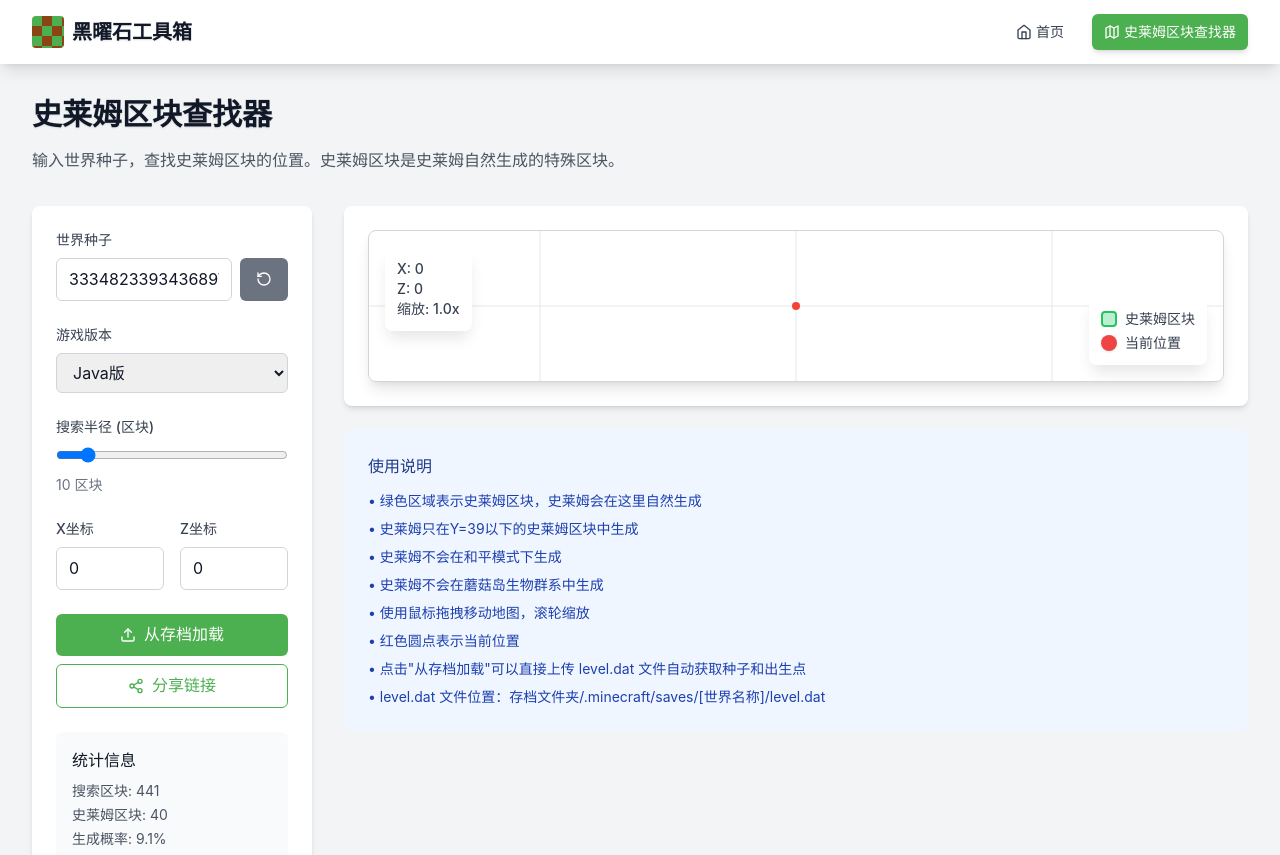
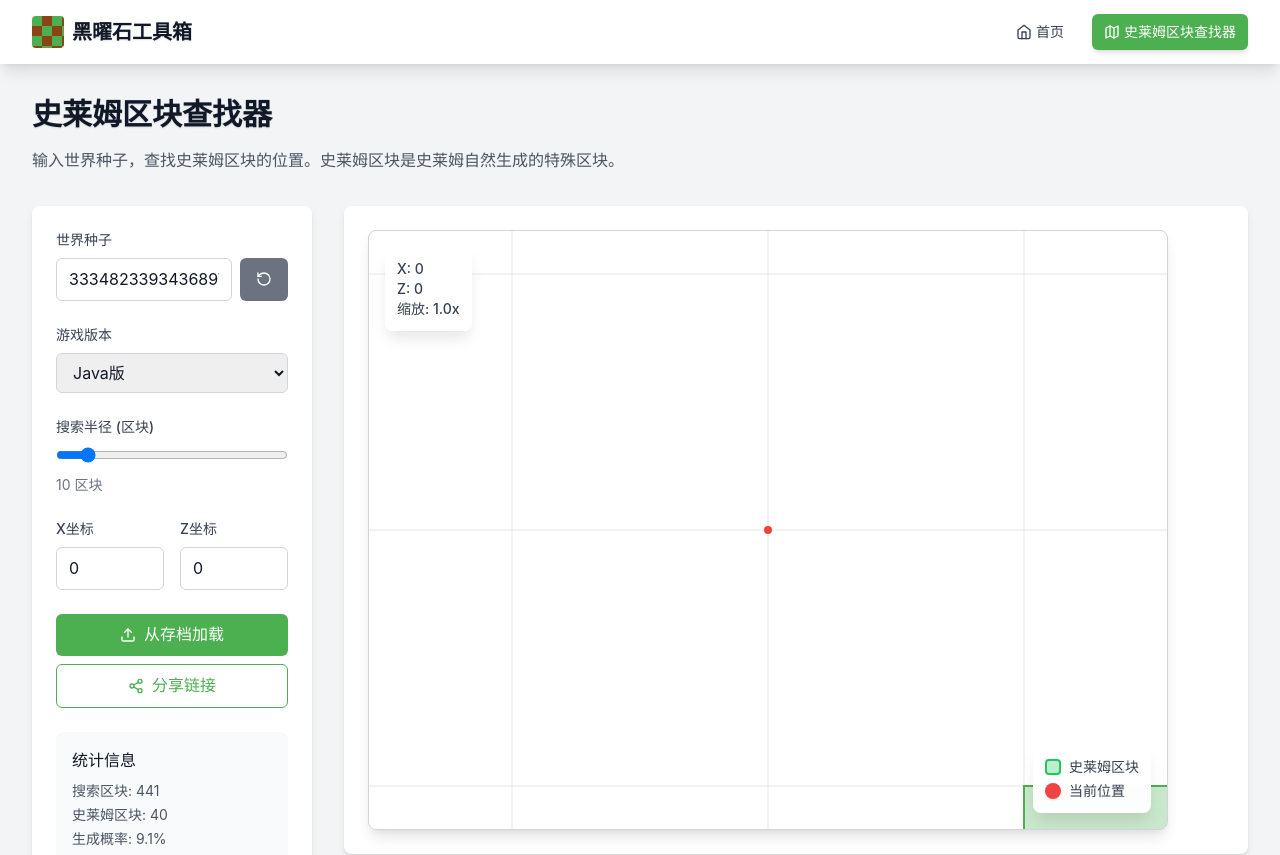
Before and after one commit to mcobs/obstools, a React (Vite) app: page /slime-finder in a window 1280 px wide. Shown: the top 855 px of the page. Built offline with nearby package versions, Linux system fonts and the light colour scheme.

Commit message:
将地图尺寸调整为 800px × 600px，长宽比为 4:3

```diff
--- a/src/components/SlimeMap.module.css
+++ b/src/components/SlimeMap.module.css
@@ -1,11 +1,14 @@
 .mapCanvas {
-  height: 500px;
+  width: 800px;
+  height: 600px;
   /* 防止滚轮事件影响页面滚动 */
   touch-action: none;
 }
 
 .mapContainer {
   position: relative;
+  width: 800px;
+  height: 600px;
   border: 1px solid #d1d5db;
   border-radius: 0.5rem;
   overflow: hidden;
```
